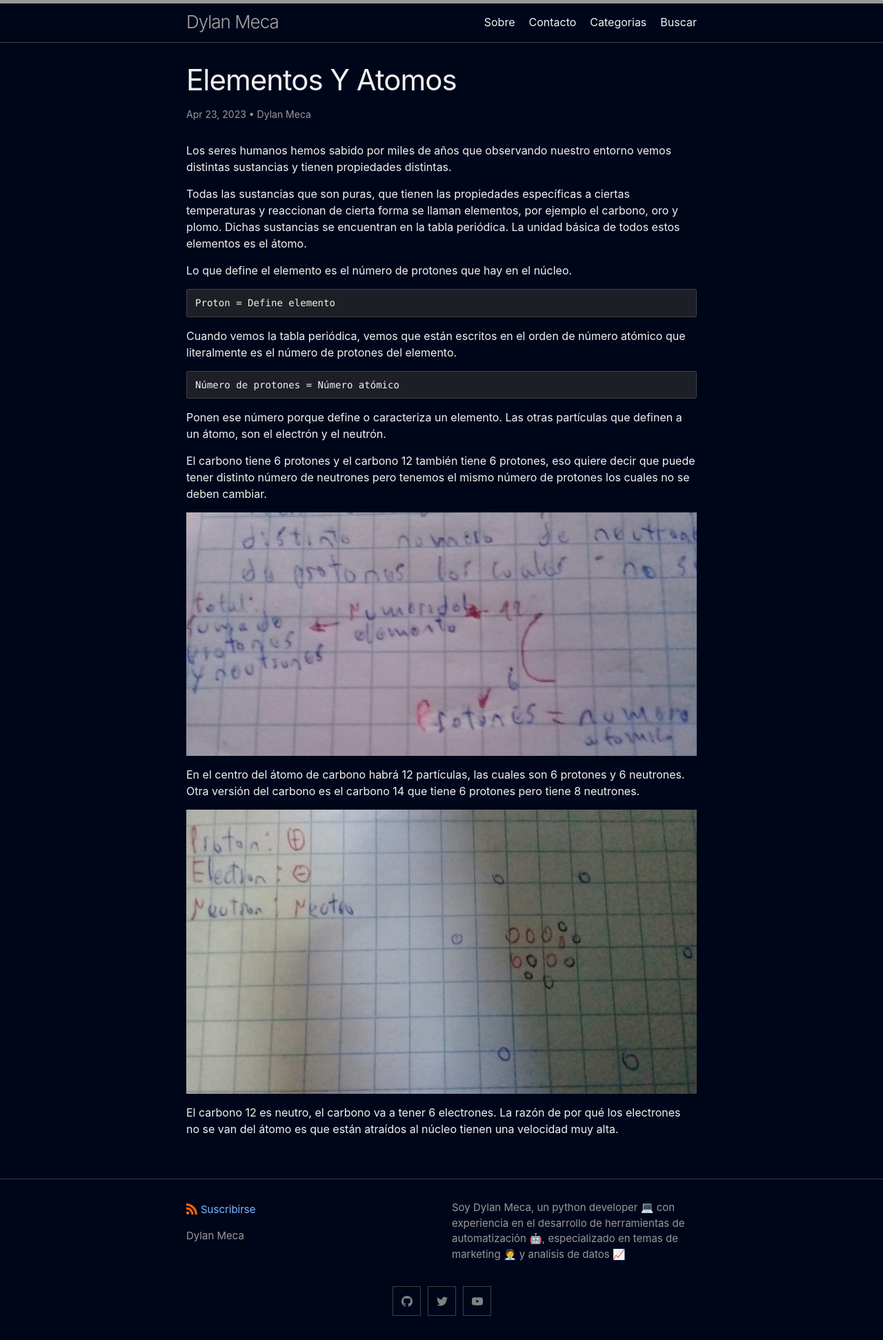
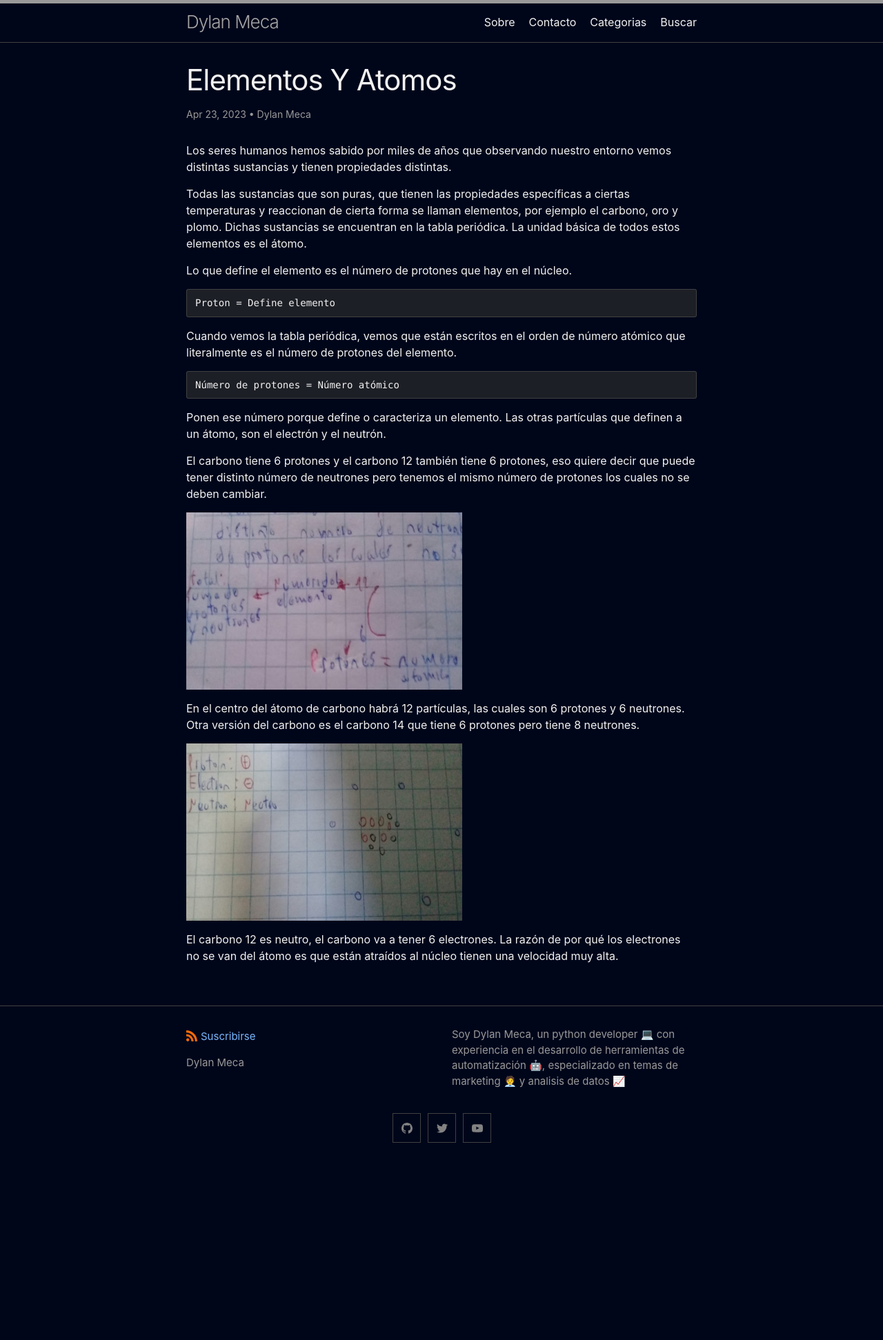
Before and after one commit to dylanmeca/dylanmeca.github.io, a Jekyll site: the page built from _posts/2023-04-23-Elementos-y-Atomos.md, in a window 1280 px wide. Shown: the whole page at 69% size. Built offline with Jekyll 4.4.1, drawn with Linux system fonts in a browser that asks for light colours; a script that is not in the unit is left out; comment, search, counter and statistics services are not loaded; after the commit the page ends 1692 px from its top, so only the background shows below that.

Commit message:
Update 2023-04-23-Elementos-y-Atomos.md

```diff
--- a/_posts/2023-04-23-Elementos-y-Atomos.md
+++ b/_posts/2023-04-23-Elementos-y-Atomos.md
@@ -38,10 +38,10 @@ Ponen ese número porque define o caracteriza un elemento. Las otras partículas
 
 El carbono tiene 6 protones y el carbono 12 también tiene 6 protones, eso quiere decir que puede tener distinto número de neutrones pero tenemos el mismo número de protones los cuales no se deben cambiar.
 
-![carbono-quimica](https://dylanmeca.github.io/assets/img/quimica/carbono-quimica.jpeg)
+<img src="https://dylanmeca.github.io/assets/img/quimica/carbono-quimica.jpeg" width="400px" height="257px">
 
 En el centro del átomo de carbono habrá 12 partículas, las cuales son 6 protones y 6 neutrones. Otra versión del carbono es el carbono 14 que tiene 6 protones pero tiene 8 neutrones.
 
-![atomo](https://dylanmeca.github.io/assets/img/quimica/atomo.jpeg)
+<img src="https://dylanmeca.github.io/assets/img/quimica/atomo.jpeg" width="400px" height="257px">
 
 El carbono 12 es neutro, el carbono va a tener 6 electrones. La razón de por qué los electrones no se van del átomo es que están atraídos al núcleo tienen una velocidad muy alta.
```
